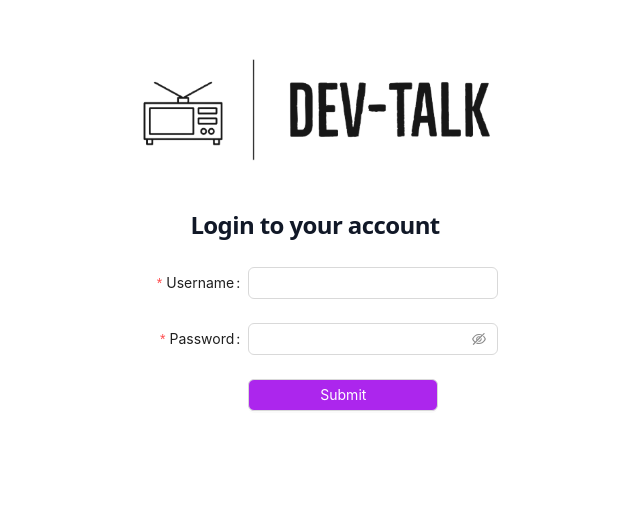
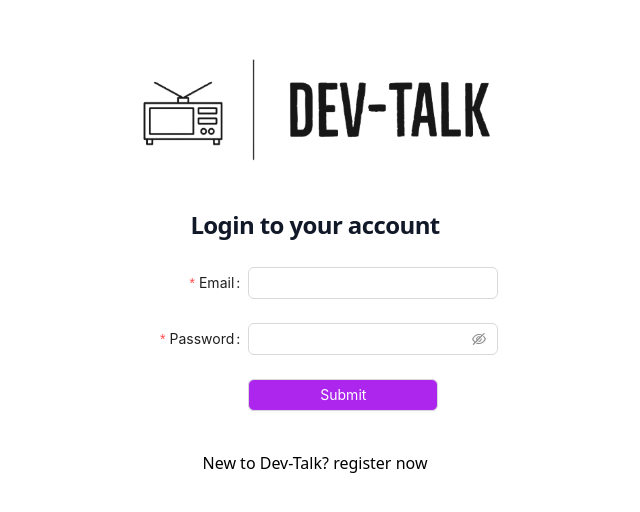
Before and after one commit to suresh-02/Dev-TalkV2, a React (Vite) app in the folder frontend/: page /login in a window 1280 px wide. Shown: the part 168-680 px from the top of the page, without its empty margins (325-965 px from the left). Built offline with nearby package versions, Linux system fonts and the light colour scheme.

Commit message:
login component color changed and removed unused declaration

```diff
--- a/frontend/src/components/Register.tsx
+++ b/frontend/src/components/Register.tsx
@@ -11,7 +11,7 @@ type FieldType = {
 };
 
 const Register = () => {
-  const [, setLoading] = useState(false); //! loading useState
+  const [, setLoading] = useState(false); //! loading useState.
 
   //! onSubmit function
   const onFinish = async (values: FieldType) => {
--- a/frontend/src/components/login.tsx
+++ b/frontend/src/components/login.tsx
@@ -33,10 +33,10 @@ const Login = () => {
         autoComplete="off"
       >
         <Form.Item<FieldType>
-          label="Username"
-          name="username"
+          label="Email"
+          name="email"
           style={{ width: "400px" }}
-          rules={[{ required: true, message: "Please input your username!" }]}
+          rules={[{ required: true, message: "Please input your email!" }]}
         >
           <Input />
         </Form.Item>
@@ -58,6 +58,9 @@ const Login = () => {
           </Button>
         </Form.Item>
       </Form>
+      <p>
+        New to Dev-Talk? <a>register now</a>
+      </p>
     </div>
   );
 };
--- a/frontend/src/index.css
+++ b/frontend/src/index.css
@@ -1,3 +1,7 @@
 @tailwind base;
 @tailwind components;
 @tailwind utilities;
+::selection{
+    background-color: #cb71f7;
+    color: white;
+}
```
